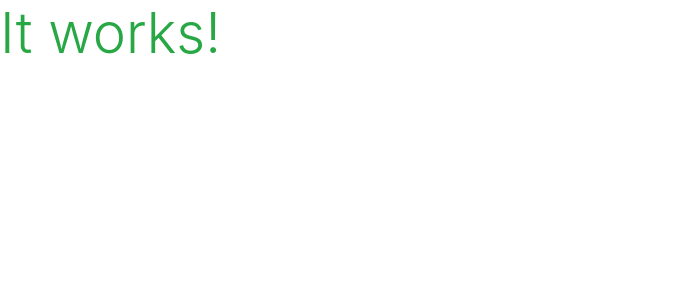
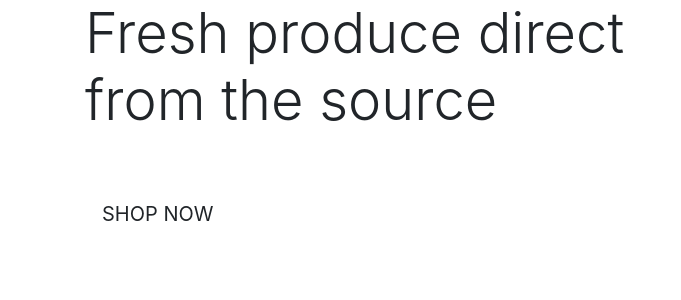
Before and after one commit to Joao4569/farm_fresh, a Django app: page / in a window 1280 px wide. Shown: the top 300 px of the page, without its empty margins (0-681 px from the left). Run offline with Django 3.2, Linux system fonts and the light colour scheme; some libraries are stand-ins or nearby versions.

Commit message:
feat: Add initial content to hame page

```diff
--- a/home/templates/home/index.html
+++ b/home/templates/home/index.html
@@ -1,7 +1,28 @@
 {% extends "base.html" %} <!-- template extending from base.html template -->
 {% load static %} <!-- For loading static files -->
 
+{% block page_header %}
+  <div class="container header-container">
+    <div class="row">
+      <div class="col"></div>
+    </div>
+  </div>
+{% endblock %}
+
 <!-- This block will contain the main content for this template. -->
 {% block content %}
-    <h1 class="display-4 text-success">It works!</h1>
+  <div class="container h-100">
+    <div class="row h-100">
+      <div class="col-7 col-md-6 my-auto">
+        <h1 class="display-4 logo-font text-black">
+          Fresh produce direct from the source
+        </h1>
+        <div class="my-5">
+          <h4>
+            <a href="" class="shop-now-button btn btn-lg rounded-0 text-uppercase py-3">Shop Now</a>
+          </h4>
+        </div>
+      </div>
+    </div>
+  </div>
 {% endblock %}
```
